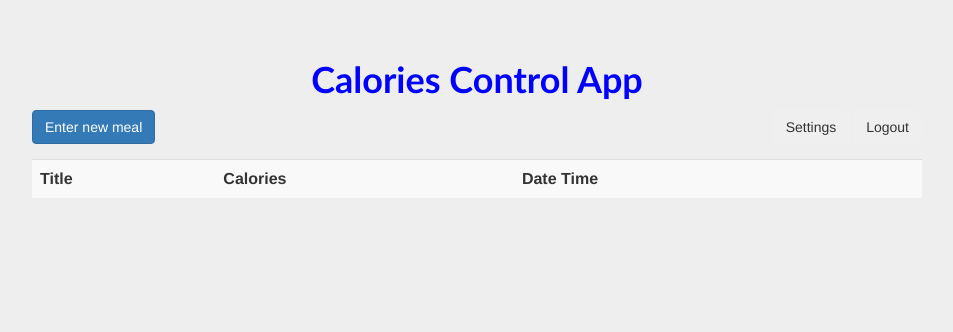
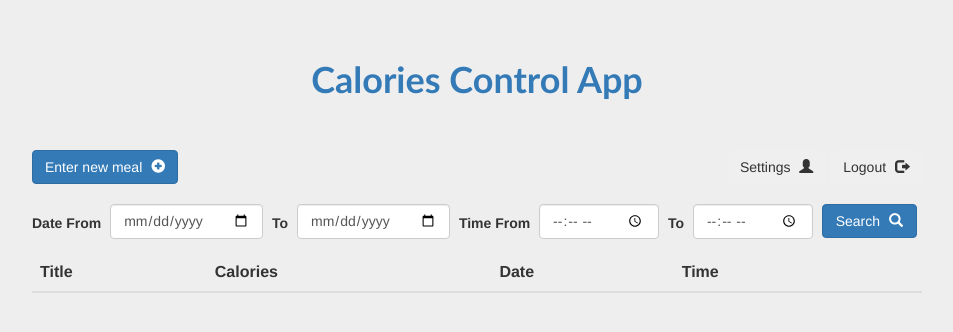
Before and after one commit to jmg/backbone-tastypie-example, a Django app: page / in a window 1280 px wide. Shown: the top 332 px of the page, without its empty margins (163-1116 px from the left). Run offline with Django 3.2, Linux system fonts and the light colour scheme; the visitor is signed in with stand-in values (Sample User, id 1); lists and menus that the app fills with data are empty; some libraries are stand-ins or nearby versions.

Commit message:
completed search and most of the functionalities

```diff
--- a/calories/models.py
+++ b/calories/models.py
@@ -10,7 +10,8 @@ class Customer(models.Model):
 
 class Meal(models.Model):
 
-    date_time = models.DateTimeField()
+    date = models.DateTimeField()
+    time = models.TimeField()
     text = models.TextField(null=True, blank=True)
     calories = models.DecimalField(max_digits=10, decimal_places=2)
     customer = models.ForeignKey(Customer)
--- a/static/css/styles.css
+++ b/static/css/styles.css
@@ -7,7 +7,7 @@ a {
     cursor: pointer;
 }
 .app-title {
-    color: blue;
+    color: #337ab7;
     font-family: "Trebuchet MS", Helvetica, sans-serif;
     font-weight: bold;
 }
@@ -52,8 +53,36 @@ a {
     border-top-left-radius: 0;
     border-top-right-radius: 0;
 }
+.menu {
+    margin-top: 50px;
+}
 .form-control {
     height: 44px !important;
+}
+.search-form {
+    display: inline-block;
+    margin-top: 10px;
+}
+.search-form input {
+    height: 35px !important;
+    margin-left: 5px;
+    margin-right: 5px;
+}
+.search-form input[type=date] {
+    width: 153px !important;
+}
+.search-form input[type=time] {
+    width: 120px !important;
+}
+.search-form label {
+    position: relative;
+    top: 3px;
+}
+.search-btn {
+    width: 95px;
+}
+.glyphicon {
+    margin-left: 5px;
 }
 .create-account, .show-login, .center {
     text-align: center;
@@ -66,9 +95,15 @@ a {
 }
 .clear {
     clear: both;
-    margin-bottom: 15px;
+    margin-bottom: 10px;
 }
 .new-meal-form {
     margin: 0;
     padding: 0;
 }
+form input.form-control {
+    margin-bottom: 10px;
+}
+.search-form input {
+    margin-bottom: 0 !important;
+}
--- a/static/js/app.js
+++ b/static/js/app.js
@@ -1,16 +1,20 @@
-var API_URL = "/api/v1/"
+$(document).ready(function() {
+
+var API_URL = "/api/v1/";
 
 var Customer = Backbone.Model.extend({
 
     urlRoot: API_URL + 'customer/',
+    idAttribute: "id",
 
     getApiUri: function() {
-        return API_URL + "customer/" + this.get("id") + "/";
+        return this.urlRoot + this.get("id") + "/";
     }
 });
 
 var Meal = Backbone.Model.extend({
 
+    idAttribute: "id",
     urlRoot: API_URL + 'meal/'
 });
 
@@ -38,7 +42,7 @@ var LoginView = Backbone.View.extend({
                 app.showMealsPanel();
                 app.currentUser = new Customer({id: response.id, username: email});
             } else {
-                alert("Error")
+                bootbox.alert("Incorrect user or password");
             }
         });
     },
@@ -64,13 +68,24 @@ var MenuView = Backbone.View.extend({
         });
     },
 
+    cleanModal: function(mealModal) {
+        mealModal.find('form input').each(function() {
+            if (this.value != "Save") {
+                this.value = "";
+            }
+        });
+    },
+
     newMeal: function() {
-        $("#new-meal-modal").modal();
+        var mealModal = $("#new-meal-modal");
+        mealModal.find(".modal-title").text("Enter a new meal");
+        this.cleanModal(mealModal);
+        mealModal.modal();
     },
 
     settings: function() {
         $("#user-settings-modal").modal();
-    }
+    },
 });
 
 var RegistrationView = Backbone.View.extend({
@@ -92,7 +107,7 @@ var RegistrationView = Backbone.View.extend({
                 app.showMealsPanel();
                 app.currentUser = new Customer({id: response.id, username: email});
             } else {
-                alert("Error")
+                bootbox.alert("Passwords don't match");
             }
         });
     },
@@ -113,9 +128,8 @@ var MealCreateView = Backbone.View.extend({
     createMeal: function(event) {
 
         event.preventDefault();
-        var model = new this.model;
 
-        var data = {}
+        var data = {};
         this.$el.find('input').each(function() {
             data[this.name] = this.value;
             if (this.value != "Save") {
@@ -123,15 +137,45 @@ var MealCreateView = Backbone.View.extend({
             }
         });
 
+        if (!!data.id) {
+            var model = app.meals.get(data.id);
+        } else {
+            var model = new this.model;
+        }
         model.set("text", data.text);
         model.set("calories", data.calories);
-        model.set("date_time", data.date + " " + data.time);
+        model.set("date", data.date);
+        model.set("time", data.time);
         model.set("customer", app.currentUser.getApiUri());
 
         model.save();
-        meals.add(model);
+        if (model.isNew()) {
+            app.meals.add(model);
+        }
 
         $("#new-meal-modal").modal("hide");
+    }
+});
+
+var UserSettingsView = Backbone.View.extend({
+
+    events: {
+        'submit form': 'updateSettings'
+    },
+
+    updateSettings: function(event) {
+
+        event.preventDefault();
+
+        var data = {}
+        this.$el.find('input').each(function() {
+            data[this.name] = this.value;
+        });
+
+        app.currentUser.set("max_calories", data.max_calories);
+        app.currentUser.save();
+
+        $("#user-settings-modal").modal("hide");
     }
 });
 
@@ -140,66 +184,140 @@ var MealItemView = Backbone.View.extend({
     tagName : 'tr',
 
     events : {
-        "click .glyphicon-remove": "removeMeal"
+        "click .glyphicon-remove": "removeMeal",
+        "click .glyphicon-edit": "editMeal"
     },
 
-    template : _.template("<td><%- text %></td><td><%- calories %></td><td><%- date_time %></td><td class='right'><span class='glyphicon glyphicon-edit' aria-hidden='true'></span> <span class='glyphicon glyphicon-remove' aria-hidden='true'></span> </td>"),
+    template : _.template($("#meal-row-template").html()),
 
-    initialize : function(model) {
+    initialize: function(model) {
 
         this.listenTo(this.model, 'change', this.render);
         this.listenTo(this.model, 'destroy', this.remove);
     },
 
     removeMeal: function() {
-        this.model.destroy();
+
+        var model = this.model;
+        bootbox.confirm({
+            message: "Are you sure you want to delete this meal?",
+            callback: function(result) {
+                if (result === true) {
+                    model.destroy();
+                }
+            }
+        });
     },
 
-    render : function() {
+    editMeal: function() {
+
+        var mealModal = $("#new-meal-modal");
+        mealModal.find(".modal-title").text("Edit Meal");
+
+        mealModal.find('input[name=text]').val(this.model.get("text"));
+        mealModal.find('input[name=calories]').val(this.model.get("calories"));
+        mealModal.find('input[name=id]').val(this.model.get("id"));
+
+        var date = new Date(this.model.get("date"));
+        var time = new Date(this.model.get("date") + " " + this.model.get("time"));
+        mealModal.find('input[name=date]').val(this.getDate(date));
+        mealModal.find('input[name=time]').val(this.getTime(time));
+
+        mealModal.modal();
+    },
+
+    formatTime: function(time) {
+        var formattedTime = (time < 10) ? "0" : "";
+        return formattedTime + time;
+    },
+
+    getDate: function(date) {
+        return date.getFullYear() + "-" + this.formatTime((date.getMonth()+1)) + "-" + this.formatTime(date.getDate());
+    },
+
+    getTime: function(date) {
+        var hours = date.getHours();
+        var mins = date.getMinutes();
+        var secs = date.getSeconds();
+        return this.formatTime(hours) + ":" + this.formatTime(mins) + ":" + this.formatTime(secs);
+    },
+
+    render: function() {
         this.$el.html(this.template(this.model.toJSON()));
         return this;
     }
 });
 
-var meals = new Meals();
-
 var MealsListView = Backbone.View.extend({
 
-    collection: meals,
-
     events: {
-
+        "submit #search-form": "searchMeals"
     },
 
     initialize: function(){
 
         this.listenTo(this.collection, 'reset', this.addAll, this);
-        this.listenTo(this.collection, 'add', this.addOne);
-
-        this.views = [];
+        this.listenTo(this.collection, 'add', this.addOne, this);
+        this.listenTo(this.collection, 'all', this.render, this);
 
         this.collection.fetch();
     },
 
     addAll: function() {
-        this.views = [];
         this.collection.each(this.addOne);
     },
 
     addOne: function(meal) {
 
-        var view = new MealItemView({
-            model: meal
-        });
-        this.$("table").append(view.render().el);
-        this.views.push(view);
+        var view = new MealItemView({model: meal});
+        this.$("table tbody").append(view.render().el);
     },
 
     render: function() {
-        this.collection.each(this.addOne, this);
         return this;
+    },
+
+    reset: function() {
+        this.$("table tbody").html("");
+    },
+
+    searchMeals: function(event) {
+        event.preventDefault();
+
+        var form = $("#search-form");
+
+        var dateParams = ["date_from", "date_to", "time_from", "time_to"];
+        var filters = {};
+        var apiFilters = {};
+
+        for (var i=0; i < dateParams.length; i++) {
+            var value = form.find("input[name=" + dateParams[i] + "]").val();
+            if (value) {
+                filters[dateParams[i]] = value;
+            }
+        }
+
+        if (filters.date_from) {
+            apiFilters.date__gte = filters.date_from;
+        }
+        if (filters.date_to) {
+            apiFilters.date__lte = filters.date_to;
+        }
+        if (filters.time_from) {
+            apiFilters.time__gte = filters.time_from;
+        }
+        if (filters.time_to) {
+            apiFilters.time__lte = filters.time_to;
+        }
+
+        console.log(apiFilters);
+
+        this.reset();
+        this.collection.reset();
+
+        this.collection.fetch({ data: apiFilters });
+
     }
-
 });
 
 var MealsApp = Backbone.Router.extend({
@@ -212,14 +330,17 @@ var MealsApp = Backbone.Router.extend({
 
     initialize: function() {
 
+        this.meals = new Meals();
+
         this.views.loginView = new LoginView({el: $("#login")});
+        this.views.registrationView = new RegistrationView({el: $("#registration")});
         this.views.menuView = new MenuView({el: $("#menu")});
-        this.views.mealListView = new MealsListView({el: $("#meals")});
+        this.views.mealListView = new MealsListView({el: $("#meals"), collection: this.meals});
         this.views.mealCreateView = new MealCreateView({el: $("#create-meal")});
-        this.views.registrationView = new RegistrationView({el: $("#registration")});
+        this.views.userSettingsView = new UserSettingsView({el: $("#user-settings")});
 
         if (window.currentUser) {
-            this.currentUser = window.currentUser;
+            this.currentUser = new Customer(window.currentUser);
         } else {
             this.currentUser = false;
         }
@@ -254,7 +375,6 @@ var MealsApp = Backbone.Router.extend({
     }
 })
 
-$(document).ready(function() {
+window.app = new MealsApp();
 
-    window.app = new MealsApp();
 });
--- a/templates/index.html
+++ b/templates/index.html
@@ -39,22 +39,53 @@
 </div>
 
 <div id="menu" style="display: none;" >
-    <button id="create-new-meal" class="btn btn-primary">Enter new meal</button>
+    <div class="menu">
+        <button id="create-new-meal" class="btn btn-primary">Enter new meal <span class='glyphicon glyphicon-plus-sign' aria-hidden='true'></button>
+
         <div class="pull-right">
-        <button id="settings" class="btn">Settings</button>
-        <button id="logout" class="btn">Logout</button>
+            <button id="settings" class="btn">Settings <span class='glyphicon glyphicon-user' aria-hidden='true'></button>
+            <button id="logout" class="btn">Logout <span class='glyphicon glyphicon-log-out' aria-hidden='true'></button>
         </div>
         <div class="clear"></div>
     </div>
+</div>
 
 <div id="meals" style="display: none">
+    <form id="search-form" class="form-inline search-form">
+        <label>Date From</label>
+        <input type="date" name="date_from" class="form-control">
+        <label>To</label>
+        <input type="date" name="date_to" class="form-control">
+
+        <label>Time From</label>
+        <input type="time" name="time_from" class="form-control">
+        <label>To</label>
+        <input type="time" name="time_to" class="form-control">
+
+        <button class="search-btn btn btn-primary">Search <span class='glyphicon glyphicon-search' aria-hidden='true'></span></button>
+    </form>
+
     <table class="table table-striped">
-        <tr><th>Title</th><th>Calories</th><th>Date Time</th><th></th></tr>
+        <thead>
+        <tr><th>Title</th><th>Calories</th><th>Date</th><th>Time</th><th></th></tr>
+        </thead>
+        <tbody>
+        </tbody>
     </table>
 </div>
 
-<div id="create-meal" style="display: none">
+<script type="text/template" id="meal-row-template">
+    <td><%- text %></td>
+    <td><%- calories %></td>
+    <td><%- date %></td>
+    <td><%- time %></td>
+    <td class='right'>
+        <span class='glyphicon glyphicon-edit' aria-hidden='true'></span>
+        <span class='glyphicon glyphicon-remove' aria-hidden='true'></span>
+    </td>
+</script>
 
+<div id="create-meal">
     <div id="new-meal-modal" class="modal fade" id="basicModal" tabindex="-1" role="dialog" aria-labelledby="basicModal" aria-hidden="true">
         <div class="modal-dialog">
             <div class="modal-content">
@@ -65,6 +96,7 @@
 
                 <form class="new-meal-form">
                 <div class="modal-body">
+                    <input type="hidden" name="id">
 
                     <label>Title</label>
                     <input type="text" name="text" class="form-control" placeholder="" required="">
@@ -77,7 +109,6 @@
 
                     <label>Calories</label>
                     <input type="number" name="calories" class="form-control" placeholder="" required="">
-
                 </div>
 
                 <div class="modal-footer">
@@ -89,9 +120,9 @@
             </div>
         </div>
     </div>
-
 </div>
 
+<div id="user-settings">
     <div id="user-settings-modal" class="modal fade" id="basicModal" tabindex="-1" role="dialog" aria-labelledby="basicModal" aria-hidden="true">
     <div class="modal-dialog">
         <div class="modal-content">
@@ -102,14 +133,14 @@
 
             <form class="new-meal-form">
             <div class="modal-body">
+                <label>Enter your expected calories per day</label>
+                <input type="number" name="max_calories" class="form-control" placeholder="" required="" value="{{user.get_profile.max_calories}}">
 
-            <label>Enter the expected calories per day</label>
-            <input type="text" name="text" class="form-control" placeholder="" required="">
-
+                <label>Enter the date you want to check</label>
+                <input type="date" name="date" class="form-control" placeholder="" required="">
             </div>
 
             <div class="modal-footer">
-
                 <button type="button" class="btn btn-default" data-dismiss="modal">Close</button>
                 <input type="submit" class="btn btn-primary" value="Save">
             </div>
@@ -117,4 +148,5 @@
         </div>
     </div>
     </div>
+</div>
 {% endblock %}
```
Also changed, not shown: other parts of static/css/styles.css (+1 -0 lines), calories/api.py (+13 -4 lines), templates/base.html (+5 -3 lines), static/js/bootbox.js (added). Lines whose indentation alone changed are shown as unchanged.
